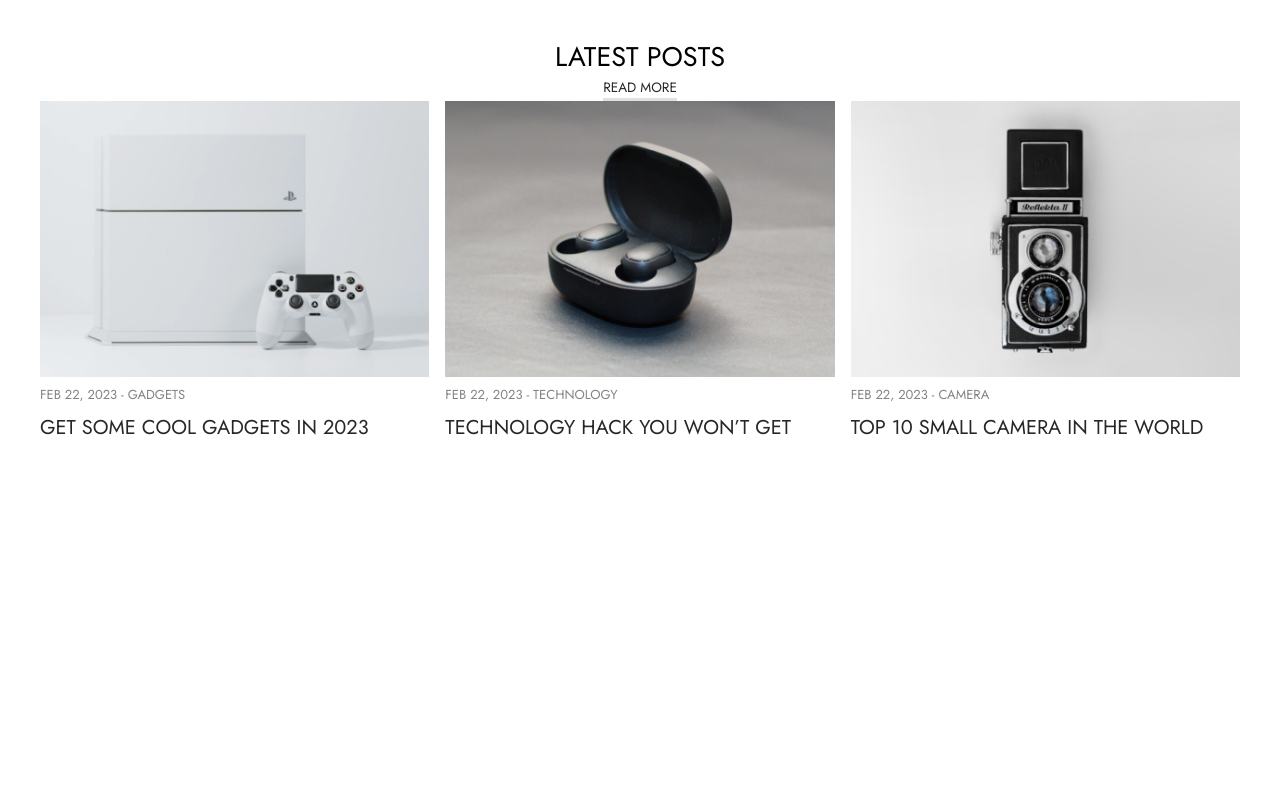
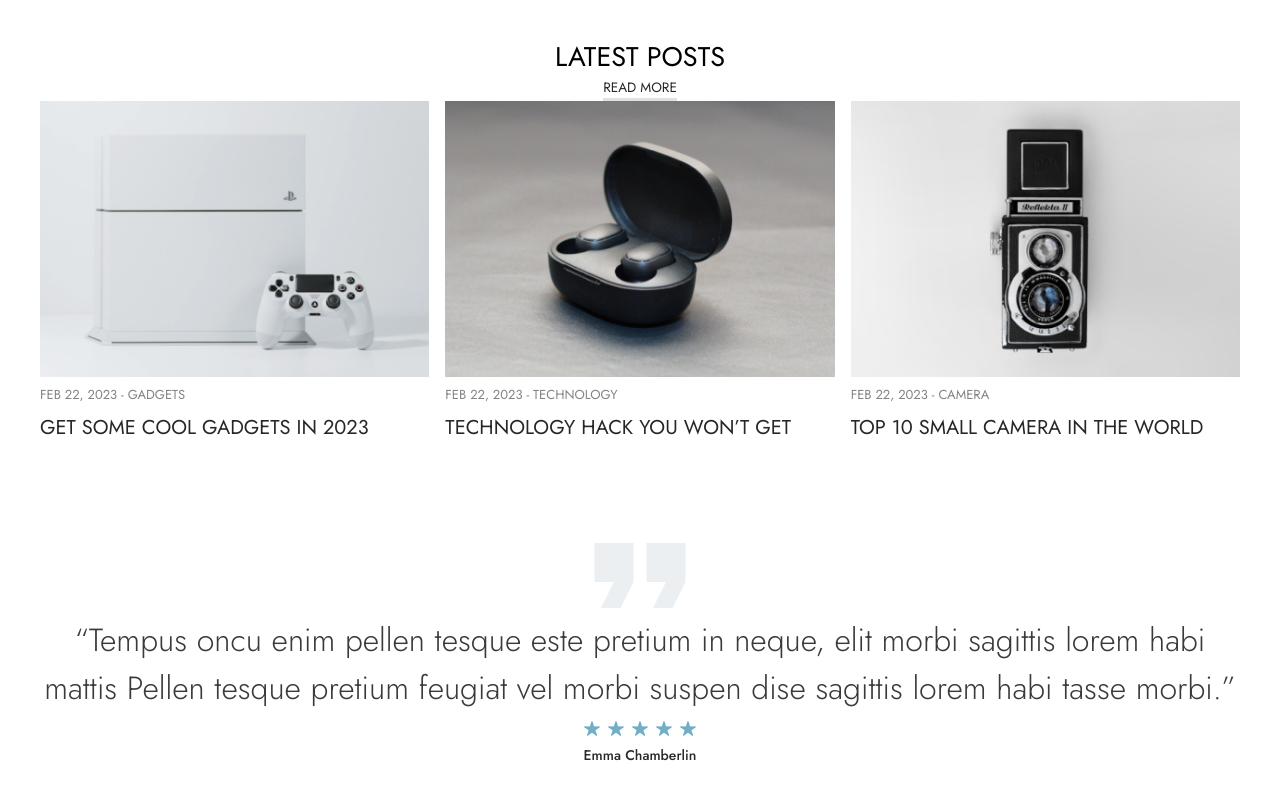
Before and after one commit to Hiboo93/hightech-store, a React (Vite) app: page / in a window 1280 px wide. Shown: the part 2518-3318 px from the top of the page. Before the commit the page ends 3011 px from the top, so only its background shows below. Built offline with nearby package versions, Linux system fonts and the light colour scheme.

Commit message:
✨ F06: Creating CommentsSlider component

```diff
--- a/src/App.tsx
+++ b/src/App.tsx
@@ -1,9 +1,10 @@
 import Banner from "./components/banner/Banner.tsx";
+import CommentsSlider from "./components/commentsSlider/CommentsSlider.tsx";
 import Features from "./components/features/Features.tsx";
 import LatestPosts from "./components/latestPosts/LatestPosts.tsx";
 import NavBar from "./components/navbar/NavBar.tsx";
 import ProductSlider from "./components/productSlider/ProductSlider.tsx";
-import { BlogPosts, iphones, smartWatches } from "./data/index.ts";
+import { BlogPosts, comments, iphones, smartWatches } from "./data/index.ts";
 import Header from "./header/Header.tsx";
 
 function App() {
@@ -16,6 +17,7 @@ function App() {
       <ProductSlider title="smart watches" data={smartWatches} delay={5000} />
       <Banner/>
       <LatestPosts title="latest posts" posts={BlogPosts}/>
+      <CommentsSlider delay={5000} comments={comments}/>
     </>
   );
 }
--- /dev/null
+++ b/src/components/commentsSlider/CommentsSlider.tsx
@@ -0,0 +1,71 @@
+import { Container, Stack, Typography } from "@mui/material";
+import { Swiper, SwiperSlide } from "swiper/react";
+import 'swiper/css/bundle';
+import "swiper/css/navigation";
+import "swiper/css/pagination";
+import comma from "../../assets/images/comma.png";
+import stars from "../../assets/images/stars.png";
+
+
+type CommentT = {
+  body: string;
+  name: string;
+}
+
+type Props = {
+  delay: number;
+  comments: CommentT[];
+}
+
+const CommentsSlider = ({ delay, comments }: Props) => {
+  return (
+    <Container
+      maxWidth="lg"
+      sx={{ padding: { lg: "0px !important" }, margin: "100px auto 50px auto" }}
+    >
+      <Swiper
+        spaceBetween={20}
+        slidesPerView={1}
+        style={{ width: "100%" }}
+        autoplay={{ delay: delay, disableOnInteraction: false }}
+        breakpoints={{
+          640: {
+            slidesPerView: 1,
+            spaceBetween: 20,
+          }
+        }}
+      >
+        {
+          comments.map((comment: CommentT, index: number) => (
+            <SwiperSlide
+              key={index}
+              style={{ width: "fit-content" }}
+            >
+              <Stack
+                direction="column"
+                alignItems="center"
+                justifyContent="center"
+                spacing={1}
+              >
+                <img src={comma} alt="comma"/>
+                <Typography
+                  sx={{ fontWeight: 300, fontSize: { lg: 32, xs: 32}, color: "#3A3A3A", textAlign: "center"}}
+                >
+                  {comment.body}
+                </Typography>
+                <img src={stars} alt="stars"/>
+                <Typography
+                  sx={{ fontWeight: 500, fontSize: 14, color: "#272727"}}
+                >
+                  {comment.name}
+                </Typography>
+              </Stack>
+            </SwiperSlide>
+          ))
+        }
+      </Swiper>
+    </Container>
+  )
+}
+
+export default CommentsSlider
```
Also changed, not shown: .anima/workspace.json (added), src/components/productSlider/ProductSlider.tsx (line endings or trailing spaces).
